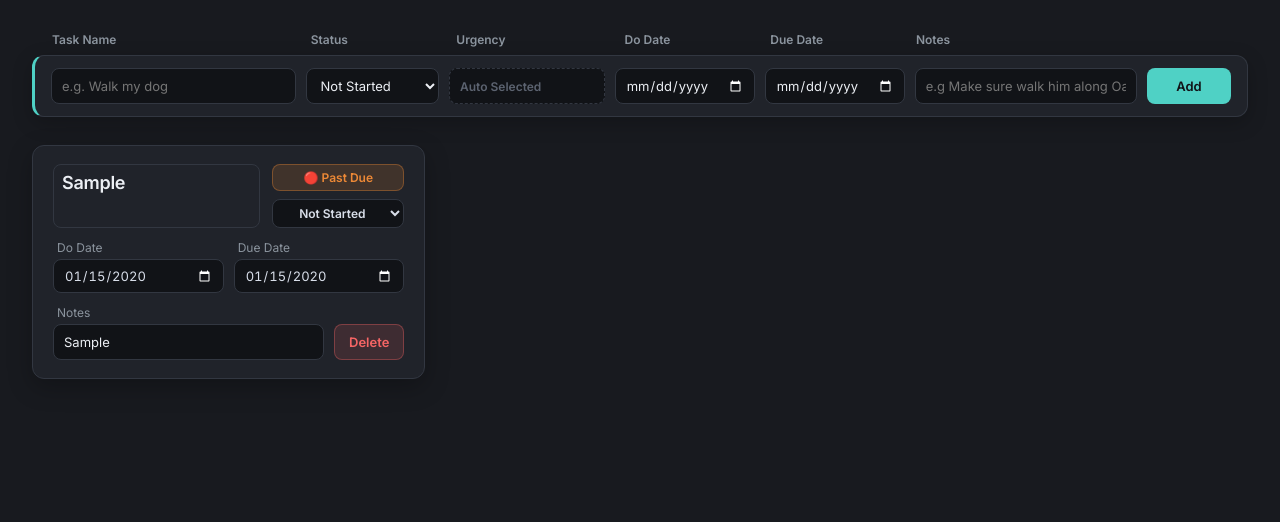
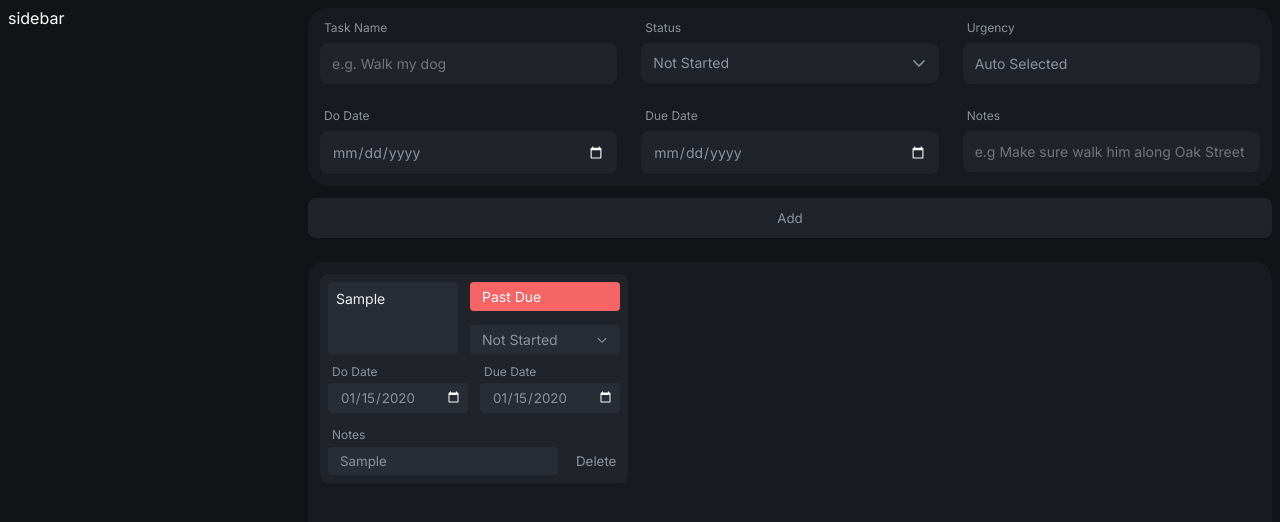
Before and after one commit to alvyn725/to-do-list, a plain HTML site: page index.html in a window 1280 px wide. Both pictures are taken after typing "Sample", "2020-01-15", "2020-01-15", "Sample" into the empty fields and a click on the button "Add". Drawn offline with Linux system fonts and the light colour scheme.

Commit message:
design changes, less ai more me coding

```diff
--- a/index.html
+++ b/index.html
@@ -5,30 +5,44 @@
     <link rel="stylesheet" href="styles.css">
   </head>
   <body>
-    <div class="info-row">
+    <div class="layout">
+      <div class="sidebar">sidebar</div>
+      <div class="task-list-area">
+        <div class="input-row">
+          <div class="input-row-section">
             <label for="task-name">Task Name</label>
+            <input placeholder="e.g. Walk my dog" class="js-task-name-input" id="task-name">
+          </div>
+          <div class="input-row-section">
             <label for="status">Status</label>
-      <label for="urgency">Urgency</label>
-      <label for="do-date">Do Date</label>
-      <label for="due-date">Due Date</label>
-      <label for="notes">Notes</label>
-    </div>
-    <div class="input-row">
-      <input placeholder="e.g. Walk my dog" class="js-task-name-input" id="task-name">
             <select id="status" class="js-status-input">
               <option selected>Not Started</option>
               <option>In Progress</option>
               <option>Complete</option>
             </select>
-      <p class="urgency" id="urgency">Auto Selected</p>
-
+          </div>
+          <div class="input-row-section">
+            <label for="urgency">Urgency</label>
+            <p class="urgency-notes" id="urgency">Auto Selected</p>
+          </div>
+          <div class="input-row-section">
+            <label for="do-date">Do Date</label>
             <input type="date" class="js-do-date-input" id="do-date">
+          </div>
+          <div class="input-row-section">
+            <label for="due-date">Due Date</label>
             <input type="date" class="js-due-date-input" id="due-date">
+          </div>
+          <div class="input-row-section">
+            <label for="notes">Notes</label>
             <input placeholder="e.g Make sure walk him along Oak Street" class="js-notes-input" id="notes">
-      <button class="js-add-button">Add</button>
           </div>
+        </div>
+        <button class="js-add-button add-button">Add</button>
 
         <div class="js-task-list task-list"></div>
+      </div>
+    </div>
     <script src="script.js"></script>
   </body>
 </html>
--- a/script.js
+++ b/script.js
@@ -57,7 +57,7 @@ function renderToDoList() {
           <textarea class="update task-name-update js-text-update" data-field="name" data-index="${index}">${taskName}</textarea>
 
           <div class="card-column-two">
-            <p class="urgency">${urgency}</p>
+            <p class="urgency js-urgency">${urgency}</p>
             <select class="update js-dropdown-update status-update" data-field="status" data-index="${index}">
               <option value="Not Started">Not Started</option>
               <option value="In Progress">In Progress</option>
@@ -67,10 +67,10 @@ function renderToDoList() {
         </div>
 
         <div class="date-row">
-          <label class="label" for="do-date-${index}">Do Date</label>
-          <label class="label" for="due-date-${index}">Due Date</label>
-          <input type="date" class="update do-date js-date-update" data-field="doDate" value="${doDate}" data-index="${index}" id="do-date-${index}">
-          <input type="date" class="update due-date js-date-update" data-field="dueDate" value="${dueDate}" data-index="${index}" id="due-date-${index}">
+          <label for="do-date-${index}">Do Date</label>
+          <label for="due-date-${index}">Due Date</label>
+          <input type="date" class="update js-date-update" data-field="doDate" value="${doDate}" data-index="${index}" id="do-date-${index}">
+          <input type="date" class="update js-date-update" data-field="dueDate" value="${dueDate}" data-index="${index}" id="due-date-${index}">
         </div>
 
         <div class="notes-section">
@@ -100,19 +100,32 @@ function getUrgency(taskIndex) {
   const dueDate = taskList[taskIndex].dueDate;
   const status = taskList[taskIndex].status;
 
-  if (status === 'Complete') return `&#128994; Completed`;
+  if (status === 'Complete') return `Completed`;
   if (todayDate === false) return `Date Error`;
   if (doDate === '' || dueDate === '') return `Incomplete Dates`;
-  if (doDate && dueDate && doDate > dueDate) return `&#128308; Do Date Past Due Date`;
-  if (dueDate && dueDate < todayDate) return `&#128308; Past Due`;
-  if (dueDate && dueDate === todayDate) return `&#128308; Due Today`;
-  if (doDate && doDate < todayDate) return `&#128992; Past To-Do Date`;
-  if (doDate && doDate === todayDate) return `&#128993; Do Today`;
+  if (doDate && dueDate && doDate > dueDate) return `Invalid Dates`;
+  if (dueDate && dueDate < todayDate) return `Past Due`;
+  if (dueDate && dueDate === todayDate) return `Due Today`;
+  if (doDate && doDate < todayDate) return `Past To-Do Date`;
+  if (doDate && doDate === todayDate) return `Do Today`;
 
-  return `&#9898; Upcoming`;
+  return `Upcoming`;
 }
 
 function attachListeners() {
+  document.querySelectorAll('.js-urgency').forEach((urgencyElement) => {
+    urgencyElement.className = 'js-urgency urgency';
+
+    const text = urgencyElement.textContent
+    function addClass(className) {
+      urgencyElement.classList.add(className);
+    }
+    if (text === 'Completed') addClass('urgency-green');
+    else if (text === 'Date Error' || text === 'Invalid Dates' || text === 'Past Due' || text === 'Due Today') addClass('urgency-red');
+    else if (text === 'Past To-Do Date' || text === 'Incomplete Dates' || text === 'Do Today') addClass('urgency-orange');
+    else addClass('urgency-white');
+  });
+
   document.querySelectorAll('.js-delete-button').forEach((deleteButton) => {
     const index = Number(deleteButton.dataset.index);
     deleteButton.addEventListener('click', () => {
@@ -123,6 +136,13 @@ function attachListeners() {
   document.querySelectorAll('.js-text-update').forEach((textElement) => {
     const fieldName = textElement.dataset.field;
     const index = Number(textElement.dataset.index);
+
+    textElement.addEventListener('keydown', (event) => {
+      if (event.key === 'Enter') {
+        event.preventDefault();
+        textElement.blur();
+      }
+    });
 
     textElement.addEventListener('change', () => {
       const newInput = textElement.value;
@@ -238,7 +258,7 @@ function validateInformation() {
   }
 
   if (!isValid) return;
-  payload = {
+  const payload = {
     name: taskName,
     status,
     doDate,
@@ -258,6 +278,7 @@ function validateInformation() {
 function deleteTask(index, renderUpdate) {
   taskList.splice(index, 1);
   localStorage.setItem('taskList', JSON.stringify(taskList));
+
   if (renderUpdate) {
     renderToDoList();
   }
@@ -273,7 +294,7 @@ function getLocalOSDateString() {
 }
 
 document.body.querySelector('.input-row').addEventListener('keydown', (event) => {
-  if (event.key === 'Enter') validateInformation();
+  if (event.key === 'Enter' && !event.repeat) validateInformation();
 });
 
 addButtonElement.addEventListener('click', () => {
--- a/styles.css
+++ b/styles.css
@@ -1,5 +1,13 @@
 @import url('https://fonts.googleapis.com/css2?family=Inter:wght@400;500;600;700&display=swap');
+@layer normal, critical;
 
+@keyframes shake {
+  0%, 100% { transform: translateX(0); }
+  25% { transform: translateX(-5px); }
+  75% { transform: translateX(5px); }
+}
+
+@layer normal{
   :root {
     color-scheme: dark;
 
@@ -20,6 +28,12 @@
     --status-urgent: #F56565;
     --status-warning: #ED8936;
     --status-success: #48BB78;
+    --status-neutral: #F7FAFC;
+
+    --text-xs: 0.75rem;
+    --text-base: 0.875rem;
+    --text-md: 1rem;
+    --text-lg: 1.25rem;
   }
 
   * {
@@ -28,287 +42,374 @@
   }
 
   body {
-  background-color: var(--bg-canvas);
-  color: var(--text-primary);
     margin: 0;
-  padding: 32px;
-  max-width: 1360px;
-  margin-inline: auto;
+    background-color: var(--bg-recessed);
   }
 
-/* =========================================================
-   TOP INPUT BAR (.info-row & .input-row)
-   ========================================================= */
-.info-row,
-.input-row {
+  .layout {
+    min-height: calc(100dvh - 1rem);
+    align-items: stretch;
+    margin: 0.5rem;
     display: grid;
-  grid-template-columns: 2.2fr 1.2fr 1.4fr 1.2fr 1.2fr 2fr 84px;
-  gap: 10px;
-  align-items: center;
+    grid-template-columns: 1fr;
+    background-color: var(--bg-recessed);
   }
 
-.info-row {
-  padding: 0 16px 8px;
-  font-size: 12px;
-  font-weight: 600;
-  color: var(--text-muted);
+  @media (min-width: 1200px) {
+    .layout {
+      grid-template-columns: minmax(240px, 300px) 2fr;
+    }
   }
 
-.info-row label {
-  padding-left: 4px;
+  @media (max-width: 1200px) {
+    .sidebar{
+      display: none;
+    }
+  }
+
+  .sidebar {
+  }
+
+  .task-list-area {
+    display: flex;
+    flex-direction: column;
   }
 
   .input-row {
-  background-color: var(--bg-surface);
-  border: 1px solid var(--border-subtle);
-  border-left: 3px solid var(--accent);
-  border-radius: 12px;
-  padding: 12px 16px;
-  margin-bottom: 28px;
-  box-shadow: 0 6px 20px rgba(0, 0, 0, 0.22);
+    display: grid;
+    grid-template-columns: 1fr;
+    background-color: var(--bg-canvas);
+    border-radius: 20px;
   }
 
-.input-row input,
-.input-row select {
-  width: 100%;
-  height: 36px;
-  padding: 0 10px;
-  background-color: var(--bg-recessed);
-  border: 1px solid var(--border-subtle);
-  border-radius: 8px;
-  color: var(--text-primary);
-  font-size: 13px;
-  outline: none;
-  transition: border-color 0.15s ease;
+  @media (min-width: 600px) {
+    .input-row {
+      display: grid;
+      grid-template-columns: 1fr 1fr;
+    }
   }
 
-.input-row input:hover,
-.input-row select:hover,
-.input-row input:focus,
-.input-row select:focus {
-  border-color: var(--accent);
+  @media (min-width: 900px) {
+    .input-row {
+      display: grid;
+      grid-template-columns: 1fr 1fr 1fr;
+    }
   }
 
-.input-row p {
-  margin: 0;
-  height: 36px;
-  padding: 0 10px;
-  display: flex;
-  align-items: center;
-  background-color: var(--bg-recessed);
-  border: 1px dashed var(--border-subtle);
-  border-radius: 8px;
-  color: var(--text-disabled);
-  font-size: 12px;
+  @media (min-width: 2400px) {
+    .input-row {
+      width: 2100px;
+      display: grid;
+      grid-template-columns: 1fr 1fr 1fr 1fr 1fr 1fr;
+    }
   }
 
-.js-add-button {
-  height: 36px;
-  background-color: var(--accent);
-  color: var(--bg-recessed);
-  border: none;
-  border-radius: 8px;
-  font-size: 13px;
-  font-weight: 600;
-  cursor: pointer;
-  transition: background-color 0.15s ease;
+  .input-row-section {
+    display: flex;
+    flex-direction: column;
   }
 
-.js-add-button:hover {
-  background-color: var(--accent-hover);
+  .input-row-section label {
+    font-family: 'Inter';
+    color: var(--text-muted);
+    font-size: var(--text-xs);
+    margin-left: 1rem;
+    margin-top: 0.75rem;
+    margin-bottom: 0.5rem;
+    padding: 0;
   }
 
-/* =========================================================
-   TASK CARD GRID
-   ========================================================= */
+  .input-row-section input,
+  .input-row-section select,
+  .input-row-section p {
+    border: none;
+    font-family: 'Inter', sans-serif;
+    color: var(--text-muted);
+    font-size: var(--text-base);
+    margin: 0;
+    padding: 0;
+    margin: 0.75rem;
+    padding: 0.75rem;
+    background-color: var(--bg-surface);
+    border-radius: 8px;
+    margin-top: 0;
+    outline-width: 2px;
+    outline-style: solid;
+    outline-offset: -2px;
+    outline-color: transparent;
+    transition: outline-color 0.15s;
+  }
+
+  .input-row-section input:hover,
+  .input-row-section select:hover {
+    outline-color: var(--accent);
+  }
+
+  .input-row-section input:focus,
+  .input-row-section select:focus {
+    outline-color: var(--accent);
+  }
+
+  .input-row select {
+    appearance: none;
+    -webkit-appearance: none;
+    background-image: url("chevron.svg");
+    background-repeat: no-repeat;
+    background-position: right 0.75rem center;
+    background-size: 1rem;
+    outline-width: 2px;
+    outline-style: solid;
+    outline-offset: -2px;
+    outline-color: transparent;
+    transition: outline-color 0.15s;
+  }
+
+  .input-row select:hover {
+    outline-color: var(--accent);
+  }
+
+  .add-button {
+    width: 100%;
+    font-family: 'Inter', sans-serif;
+    padding: 0.75rem;
+    background-color: var(--bg-surface);
+    border: none;
+    margin-top: 0.75rem;
+    color: var(--text-muted);
+    border-radius: 8px;
+    margin-bottom: 1.5rem;
+    max-width: 2100px;
+    transition: all 0.15s;
+  }
+
+  .add-button:hover {
+    background-color: var(--accent);
+    color: var(--text-primary);
+  }
+
   .task-list {
+    align-content: start;
+    background-color: var(--bg-canvas);
+    border-radius: 16px;
+    padding: 0.75rem;
     display: grid;
-  grid-template-columns: repeat(auto-fill, minmax(380px, 1fr));
-  gap: 18px;
+    grid-template-columns: 1fr;
+    gap: 0.5rem;
+    flex: 1;
+  }
+
+  @media (min-width: 700px) {
+    .task-list {
+      grid-template-columns: 1fr 1fr;
+    }
+  }
+
+  @media (min-width: 1000px) {
+    .task-list {
+      grid-template-columns: 1fr 1fr 1fr;
+    }
+  }
+
+  @media (min-width: 2400px) {
+    .task-list {
+      width: 2100px;
+      grid-template-columns: 1fr 1fr 1fr 1fr 1fr 1fr;
+    }
   }
 
   .task-card {
-  display: grid;
-  grid-template-rows: 1fr auto auto;
-  gap: 12px;
-  padding: 18px 20px;
     background-color: var(--bg-surface);
-  border: 1px solid var(--border-subtle);
-  border-radius: 12px;
-  box-shadow: 0 8px 24px rgba(0, 0, 0, 0.25);
-  transition: background-color 0.15s ease, border-color 0.15s ease;
+    border-radius: 8px;
+    padding: 0.5rem;
+    height: 209px
   }
 
-/* Row 1: Hero Title + Stacked Pills */
+
   .first-row {
     display: grid;
-  grid-template-columns: 1fr auto;
-  gap: 12px;
-  align-items: start;
+    grid-template-columns: 2fr 150px;
+    column-gap: 0.75rem;
+    height: 4.5rem;
   }
 
   .task-name-update {
-  width: 100%;
-  height: 100%;
-  min-height: 62px;
     resize: none;
-  background-color: transparent;
-  border: 1px solid var(--border-subtle);
-  border-radius: 8px;
-  padding: 6px 8px;
+    border: none;
+    background-color: var(--bg-hover);
+    border-radius: 4px;
+    font-family: 'Inter', sans-serif;
+    font-size: var(--text-base);
     color: var(--text-primary);
-  font-size: 18px;
-  font-weight: 600;
-  line-height: 1.3;
-  letter-spacing: -0.015em;
-  outline: none;
-  transition: border-color 0.15s ease, background-color 0.15s ease;
+    padding: 0.5rem;
+    outline-width: 2px;
+    outline-style: solid;
+    outline-offset: -2px;
+    outline-color: transparent;
+    transition: outline-color 0.15s;
   }
 
-.task-name-update:hover {
-  background-color: rgba(255, 255, 255, 0.03);
-  border-color: var(--accent);
-}
-
+  .task-name-update:hover,
   .task-name-update:focus {
-  background-color: var(--bg-recessed);
-  border-color: var(--accent);
+    outline-color: var(--accent);
   }
 
   .card-column-two {
     display: flex;
     flex-direction: column;
-  gap: 8px;
-  min-width: 132px;
+    justify-content: space-between;
+  }
+
+  .card-column-two > * {
+    padding: 0;
+    margin: 0;
   }
 
   .urgency {
-  margin: 0;
-  padding: 5px 10px;
-  border-radius: 8px;
-  font-size: 12px;
-  font-weight: 600;
-  text-align: center;
-  background-color: rgba(237, 137, 54, 0.16);
-  color: var(--status-warning);
-  border: 1px solid rgba(237, 137, 54, 0.35);
+    font-size: var(--text-base);
+    font-family: 'Inter', sans-serif;
+    padding: 0.375rem;
+    border-radius: 4px;
+    padding-left: 0.75rem
+  }
+
+  .urgency-red {
+    background-color: var(--status-urgent);
+  }
+
+  .urgency-orange {
+    background-color: var(--status-warning);
+  }
+
+  .urgency-green {
+    background-color: var(--status-success);
+  }
+
+  .urgency-white {
+    background-color: var(--status-neutral);
+    color: var(--text-disabled);
   }
 
   .status-update {
-  width: 100%;
-  padding: 5px 10px;
-  border-radius: 8px;
-  font-size: 12px;
-  font-weight: 600;
-  text-align: center;
-  background-color: var(--bg-recessed);
-  color: var(--text-secondary);
-  border: 1px solid var(--border-subtle);
-  outline: none;
-  cursor: pointer;
-  transition: border-color 0.15s ease, color 0.15s ease;
+    border: none;
+    padding: 0.375rem;
+    padding-left: 0.75rem;
+    border-radius: 4px;
+    background-color: var(--bg-hover);
+    padding-left: 0.75rem;
+    font-size: var(--text-base);
+    color: var(--text-muted);
+
+    appearance: none;
+    -webkit-appearance: none;
+    background-image: url("chevron.svg");
+    background-repeat: no-repeat;
+    background-position: right 0.75rem center;
+    background-size: 0.75rem;
+    transition: border 0.15s;
+
+    outline-width: 2px;
+    outline-style: solid;
+    outline-offset: -2px;
+    outline-color: transparent;
+    transition: outline-color 0.15s;
   }
 
   .status-update:hover,
   .status-update:focus {
-  border-color: var(--accent);
-  color: var(--text-primary);
+    outline-color: var(--accent);
   }
 
-/* Row 2: Do Date & Due Date */
   .date-row {
+    margin-top: 10px;
     display: grid;
     grid-template-columns: 1fr 1fr;
-  row-gap: 4px;
-  column-gap: 10px;
+    column-gap: 0.75rem;
   }
 
-.label {
-  font-size: 12px;
+  .date-row label {
+    font-size: var(--text-xs);
     color: var(--text-muted);
-  margin-left: 4px;
+    margin-bottom: 0.25rem;
+    padding-left: 0.25rem;
   }
 
-.do-date,
-.due-date {
-  width: 100%;
-  height: 34px;
-  padding: 0 10px;
-  background-color: var(--bg-recessed);
-  border: 1px solid var(--border-subtle);
-  border-radius: 8px;
-  color: var(--text-secondary);
-  font-size: 13px;
-  font-variant-numeric: tabular-nums;
-  outline: none;
-  transition: border-color 0.15s ease;
+  .date-row input {
+    border: none;
+    background-color: var(--bg-hover);
+    padding: 0.375rem;
+    padding-left: 0.75rem;
+    color: var(--text-muted);
+    border-radius: 4px;
+
+    outline-width: 2px;
+    outline-style: solid;
+    outline-offset: -2px;
+    outline-color: transparent;
+    transition: outline-color 0.15s;
   }
 
-.do-date:hover,
-.due-date:hover,
-.do-date:focus,
-.due-date:focus {
-  border-color: var(--accent);
-  color: var(--text-primary);
+  .date-row input:hover,
+  .date-row input:focus {
+    outline-color: var(--accent);
   }
 
-/* Row 3: Recessed Notes + Red Delete Button */
   .notes-section {
-  display: flex;
-  flex-direction: column;
-  gap: 4px;
+    margin-top: 10px;
+  }
+
+  .notes-section label {
+    font-size: var(--text-xs);
+    color:var(--text-muted);
+    padding-left: 0.25rem;
   }
 
   .third-row {
+    margin-top: 0.25rem;
     display: grid;
-  grid-template-columns: 1fr auto;
-  gap: 10px;
-  align-items: center;
+    grid-template-columns: 2fr 50px;
+    column-gap: 0.75rem;
   }
 
   .notes-update {
-  width: 100%;
-  height: 36px;
-  padding: 8px 10px;
-  background-color: var(--bg-recessed);
-  border: 1px solid var(--border-subtle);
-  border-radius: 8px;
-  color: var(--text-primary);
-  font-size: 13px;
-  outline: none;
-  transition: border-color 0.15s ease;
-}
+    border: none;
+    background-color: var(--bg-hover);
+    padding: 0.375rem;
+    padding-left: 0.75rem;
+    color: var(--text-muted);
+    border-radius: 4px;
 
-.notes-update::placeholder {
-  color: var(--text-disabled);
+    outline-width: 2px;
+    outline-style: solid;
+    outline-offset: -2px;
+    outline-color: transparent;
+    transition: outline-color 0.15s;
   }
 
   .notes-update:hover,
   .notes-update:focus {
-  border-color: var(--accent);
+    outline-color: var(--accent);
   }
 
   .delete-button {
-  height: 36px;
-  padding: 0 14px;
-  background-color: rgba(245, 101, 101, 0.14);
-  color: var(--status-urgent);
-  border: 1px solid rgba(245, 101, 101, 0.35);
-  border-radius: 8px;
-  font-size: 13px;
-  font-weight: 600;
-  cursor: pointer;
-  transition: background-color 0.15s ease, color 0.15s ease, border-color 0.15s ease;
+    background-color: transparent;
+    border: none;
+    color: var(--text-muted);
+    transition: all 0.15s;
   }
 
   .delete-button:hover {
-  background-color: var(--status-urgent);
-  border-color: var(--status-urgent);
-  color: var(--bg-recessed);
+    color: var(--status-urgent);
+  }
 }
 
-/* Validation Error State */
+@layer critical {
   .invalid {
-  border-color: var(--status-urgent) !important;
-  background-color: rgba(245, 101, 101, 0.12) !important;
+    background-color: var(--status-urgent);
+    color: var(--text-primary);
+    animation: shake 0.22s ease-in-out;
   }
+
+  .invalid::placeholder {
+    color: var(--text-primary);
+  }
+}
```
Also changed, not shown: chevron.svg (added), 1 other file. Lines whose indentation alone changed are shown as unchanged.
